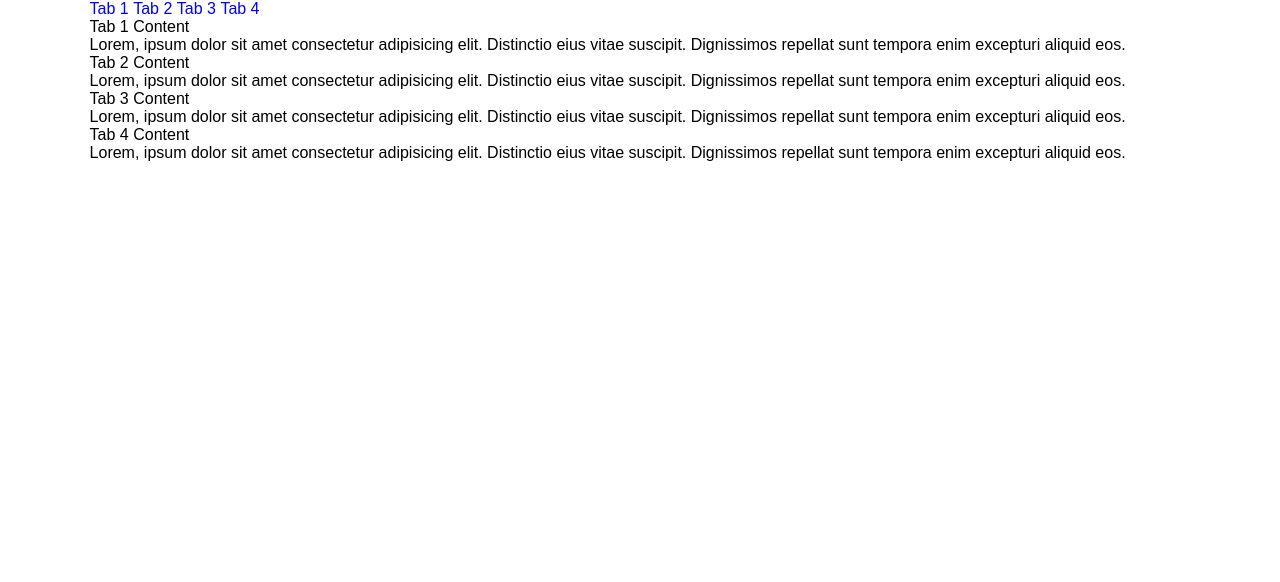
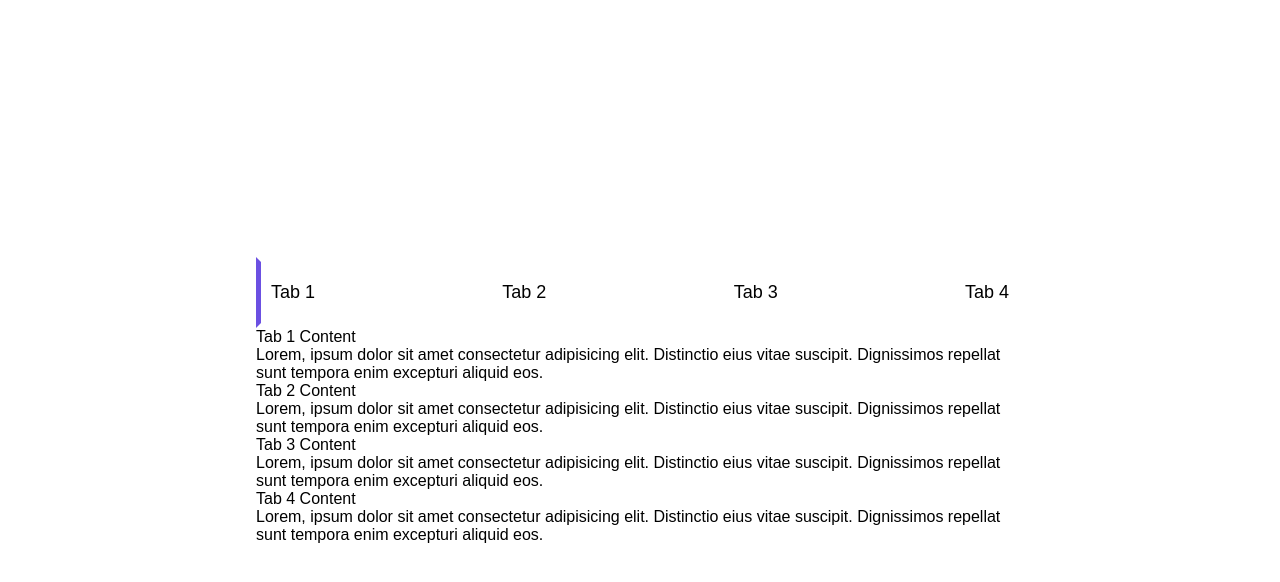
Before and after one commit to mvishrutaxioned/JS-Task8, a plain HTML site: page index.html in a window 1280 px wide. Drawn offline with Linux system fonts and the light colour scheme.

Commit message:
added tabs styling

```diff
--- a/assets/css/style.css
+++ b/assets/css/style.css
@@ -108,52 +108,44 @@ li {
   width: 86%;
   margin: 0 auto;
 }
-/*=================================
-  Header styling starts here
-=================================*/
-
-
-
-
-
-
-/*=================================
-  Header styling ends here
-=================================*/
 
 /*=================================
   main styling starts here
 =================================*/
 
+main {
+  display: flex;
+  justify-content: center;
+  align-items: center;
+  position: absolute;
+  top: 0;
+  right: 0;
+  bottom: 0;
+  left: 0;
+}
 
+.wrapper { width: 60%; }
 
+.tabs {
+  display: flex;
+  justify-content: space-between;
+}
 
+.tabs li { justify-self: flex-start; }
 
+.tabs li a {
+  padding: 20px 10px;
+  border: 5px solid #fff;
+  color: #000;
+  font-size: 18px;
+}
 
+.tabs li a:hover,
+.tabs li a.active { border-left: 5px solid #6b50e2; }
 
 
 /*=================================
   main styling ends here
 =================================*/
 
-/*=================================
-  footer styling starts here
-=================================*/
-
-
-
-
-
-
-
- /*=================================
-  footer styling ends here
-=================================*/
-
 /*media query starts*/
-/*media query for 995px starts here*/
-@media only screen and (max-width: 995px) {
-
-
-
-}
```
